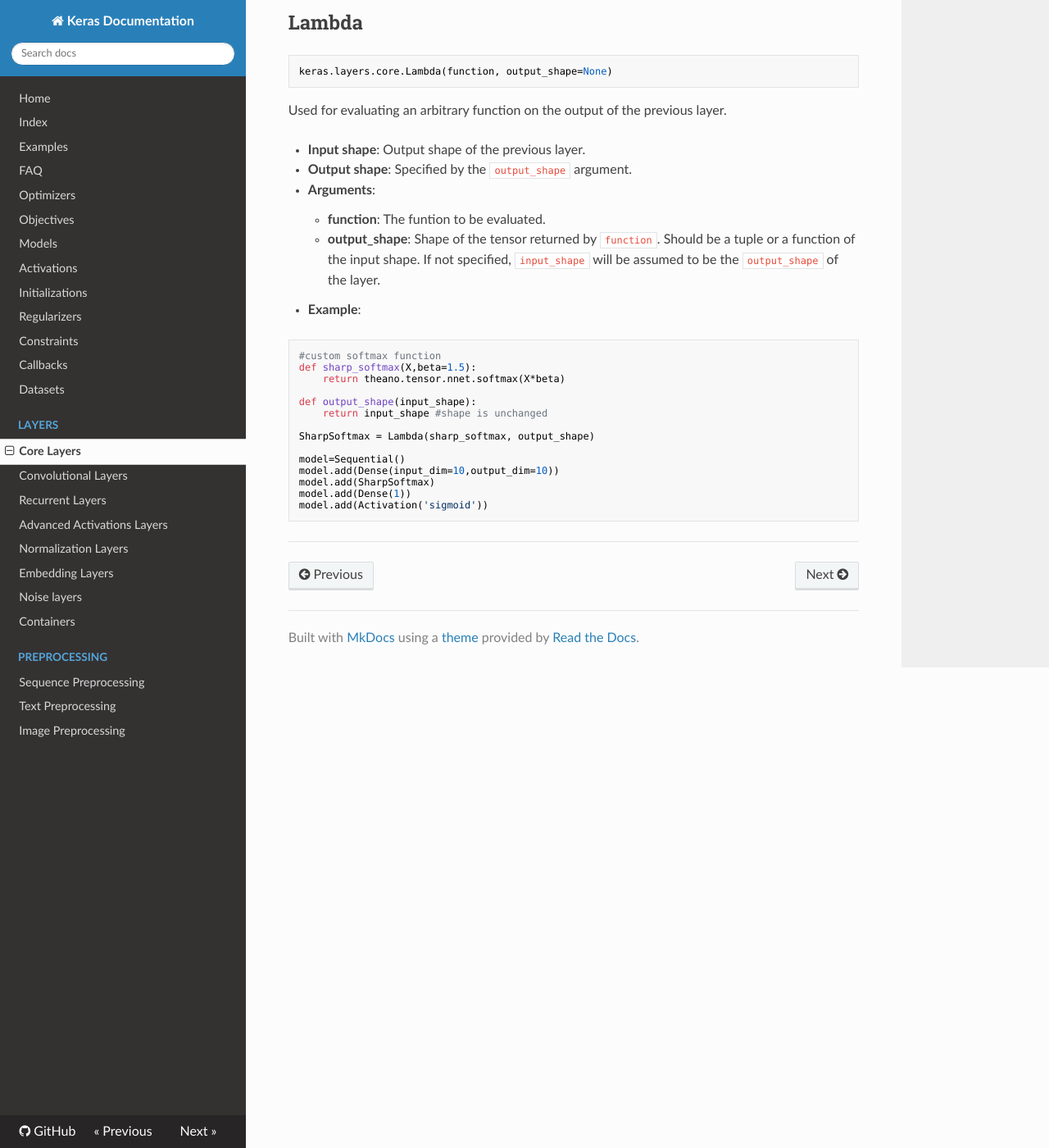
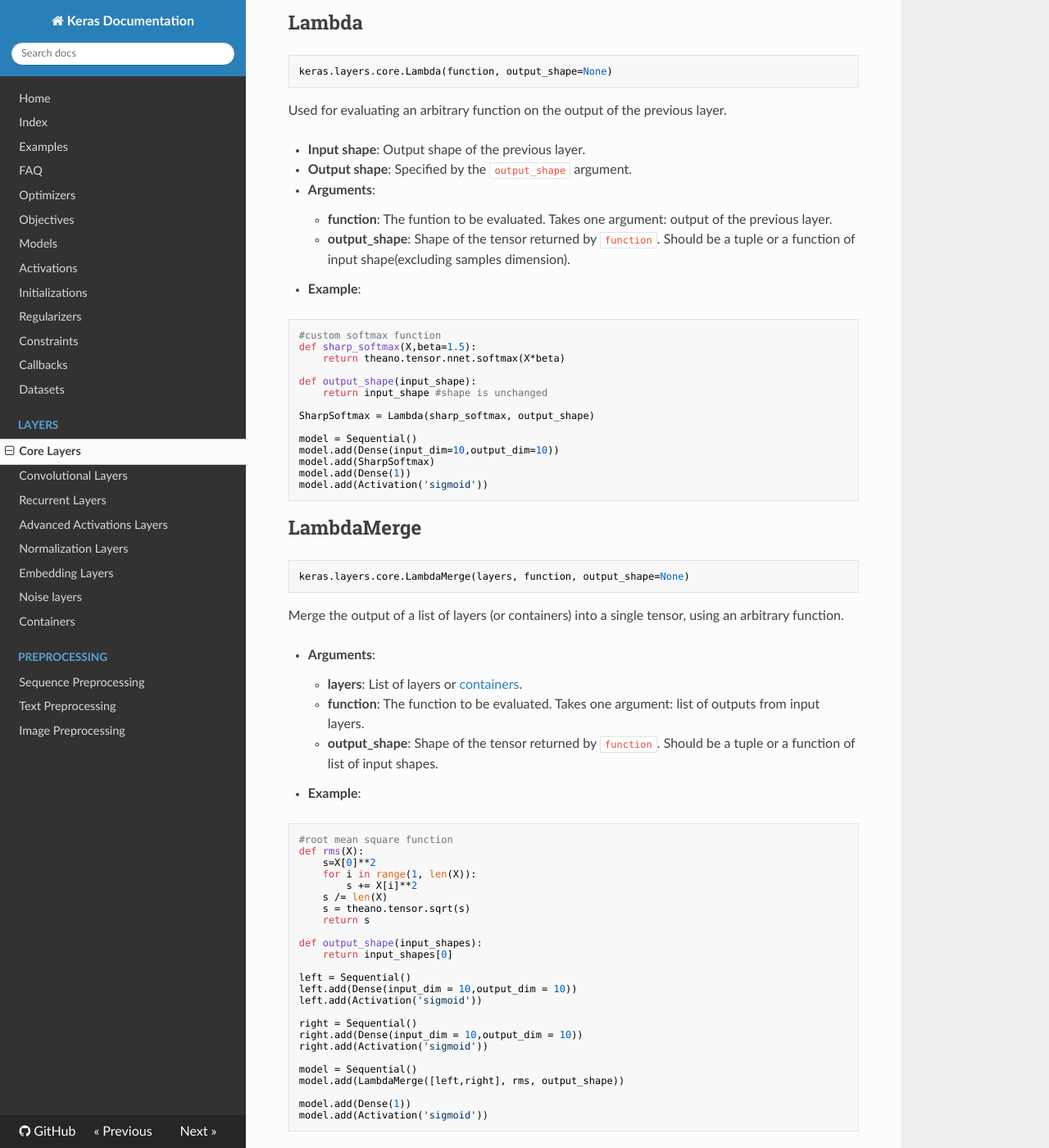
Before and after one commit to Tusespifump1o/keras, an MkDocs documentation site: the page built from docs/sources/layers/core.md, in a window 1280 px wide and 1400 px high, scrolled down 8410 px. Shown: the whole window at 82% size. Built offline with MkDocs 1.6.1, drawn with Linux system fonts in a browser that asks for light colours; nearby versions of some CDN libraries; old or Windows-style settings are respelled for this version of MkDocs; some of the changed text lies outside the part shown.

Commit message:
Added documentation for LambdaMerge layer

````diff
--- a/docs/sources/layers/core.md
+++ b/docs/sources/layers/core.md
@@ -332,7 +332,7 @@ model.add(MaxoutDense(50, nb_feature=10)) # output shape: (nb_samples, 50)
 
 ## Merge
 ```python
-keras.layers.core.Merge(models, mode='sum')
+keras.layers.core.Merge(layers, mode='sum')
 ```
 
 Merge the output of a list of layers (or containers) into a single tensor, following one of three modes: `sum`, `mul` or `concat`.
@@ -388,8 +388,8 @@ Used for evaluating an arbitrary function on the output of the previous layer.
 
 - __Arguments__:
 
-    - __function__: The funtion to be evaluated.
-    - __output_shape__: Shape of the tensor returned by `function`. Should be a tuple or a function of the input shape. If not specified, `input_shape` will be assumed to be the `output_shape` of the layer.
+    - __function__: The funtion to be evaluated. Takes one argument: output of the previous layer.
+    - __output_shape__: Shape of the tensor returned by `function`. Should be a tuple or a function of input shape(excluding samples dimension).
 
 - __Example__:
 
@@ -403,10 +403,53 @@ def output_shape(input_shape):
 
 SharpSoftmax = Lambda(sharp_softmax, output_shape)
 
-model=Sequential()
+model = Sequential()
 model.add(Dense(input_dim=10,output_dim=10))
 model.add(SharpSoftmax)
 model.add(Dense(1))
 model.add(Activation('sigmoid'))
 ```
+
+
+## LambdaMerge
+```python
+keras.layers.core.LambdaMerge(layers, function, output_shape=None)
+```
+
+Merge the output of a list of layers (or containers) into a single tensor, using an arbitrary function.
+
+- __Arguments__:
+    - __layers__: List of layers or [containers](/layers/containers/).
+    - __function__: The function to be evaluated. Takes one argument: list of outputs from input layers.
+    - __output_shape__: Shape of the tensor returned by `function`. Should be a tuple or a function of list of input shapes.
+- __Example__:
+
+```python
+#root mean square function
+def rms(X):
+    s=X[0]**2
+    for i in range(1, len(X)):
+        s += X[i]**2
+    s /= len(X)
+    s = theano.tensor.sqrt(s)
+    return s
+
+def output_shape(input_shapes):
+    return input_shapes[0]
+
+left = Sequential()
+left.add(Dense(input_dim = 10,output_dim = 10))
+left.add(Activation('sigmoid'))
+
+right = Sequential()
+right.add(Dense(input_dim = 10,output_dim = 10))
+right.add(Activation('sigmoid'))
+
+model = Sequential()
+model.add(LambdaMerge([left,right], rms, output_shape))
+
+model.add(Dense(1))
+model.add(Activation('sigmoid'))
+```
+
 ---
````
